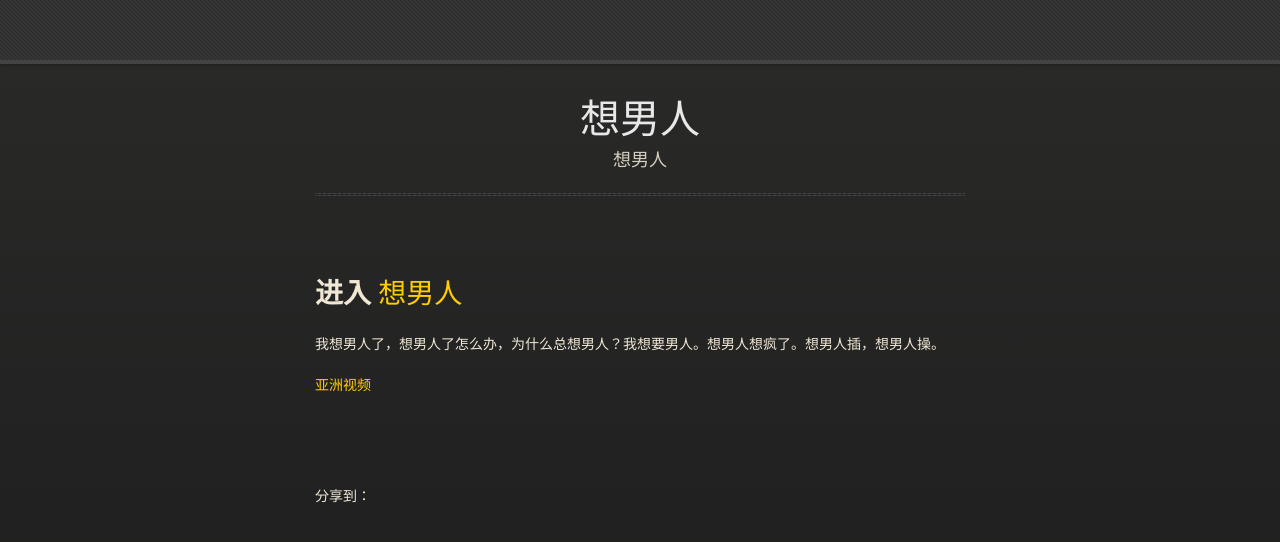
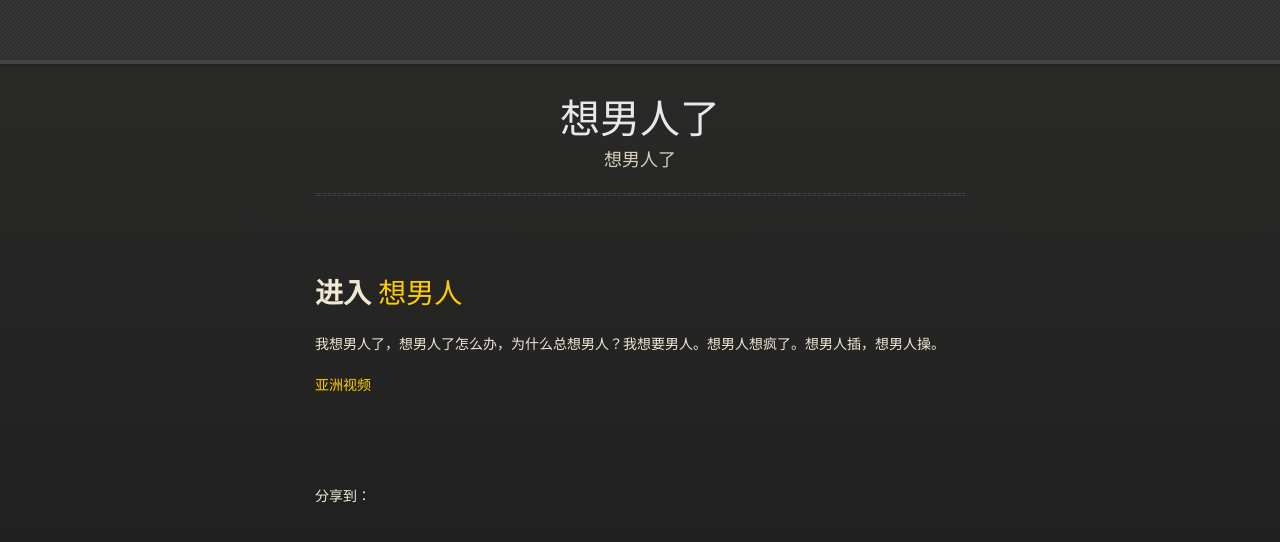
Before and after one commit to xiangnanren/xiangnanren, a plain HTML site: page index.html in a window 1280 px wide. Drawn offline with nearby package versions, Linux system fonts and the light colour scheme.

Commit message:
Update index.html

```diff
--- a/index.html
+++ b/index.html
@@ -3,7 +3,7 @@
   <head>
     <meta charset="utf-8">
     <meta http-equiv="X-UA-Compatible" content="chrome=1">
-    <title>想男人 by xiangnanren</title>
+    <title>想男人</title>
     <link rel="stylesheet" href="stylesheets/styles.css">
     <link rel="stylesheet" href="stylesheets/pygment_trac.css">
     <script src="https://ajax.googleapis.com/ajax/libs/jquery/1.7.1/jquery.min.js"></script>
@@ -32,8 +32,8 @@
 
       <section>
         <div id="title">
-          <h1>想男人</h1>
-          <p>想男人</p>
+          <h1>想男人了</h1>
+          <p>想男人了</p>
           <hr>
           <!--
           <span class="credits left">Project maintained by <a href="https://github.com/xiangnanren">xiangnanren</a></span>
```
